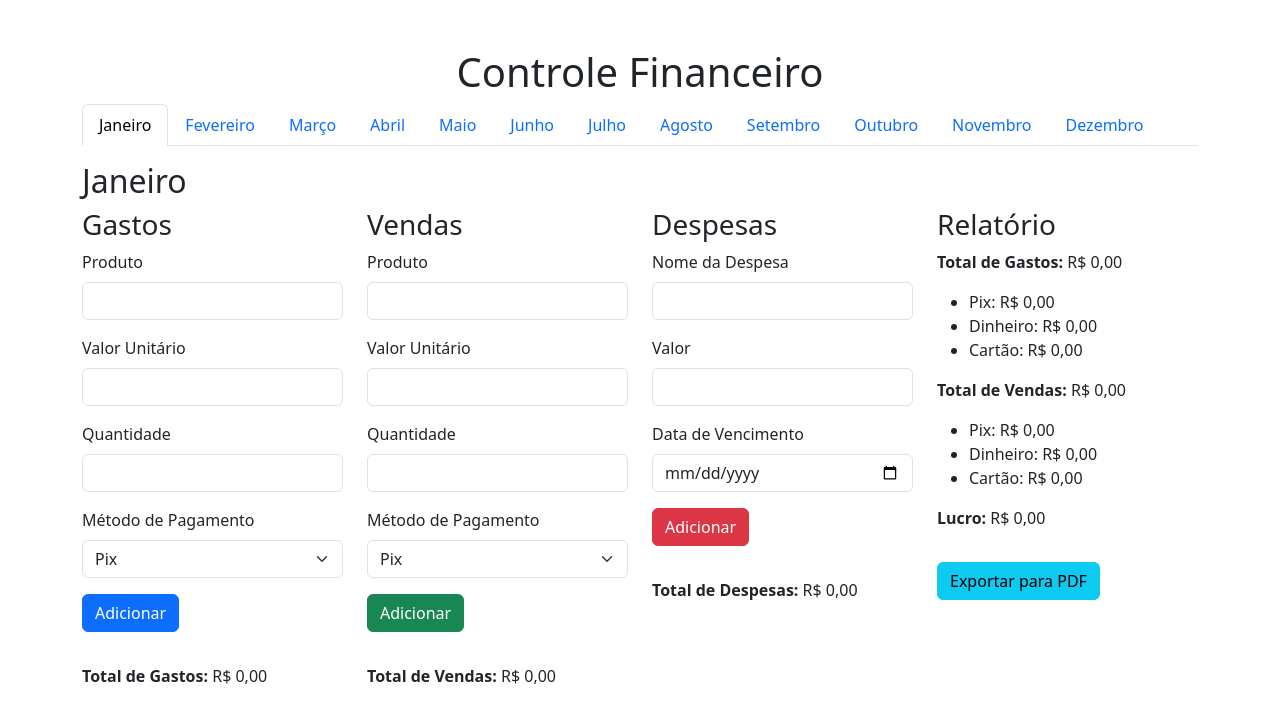
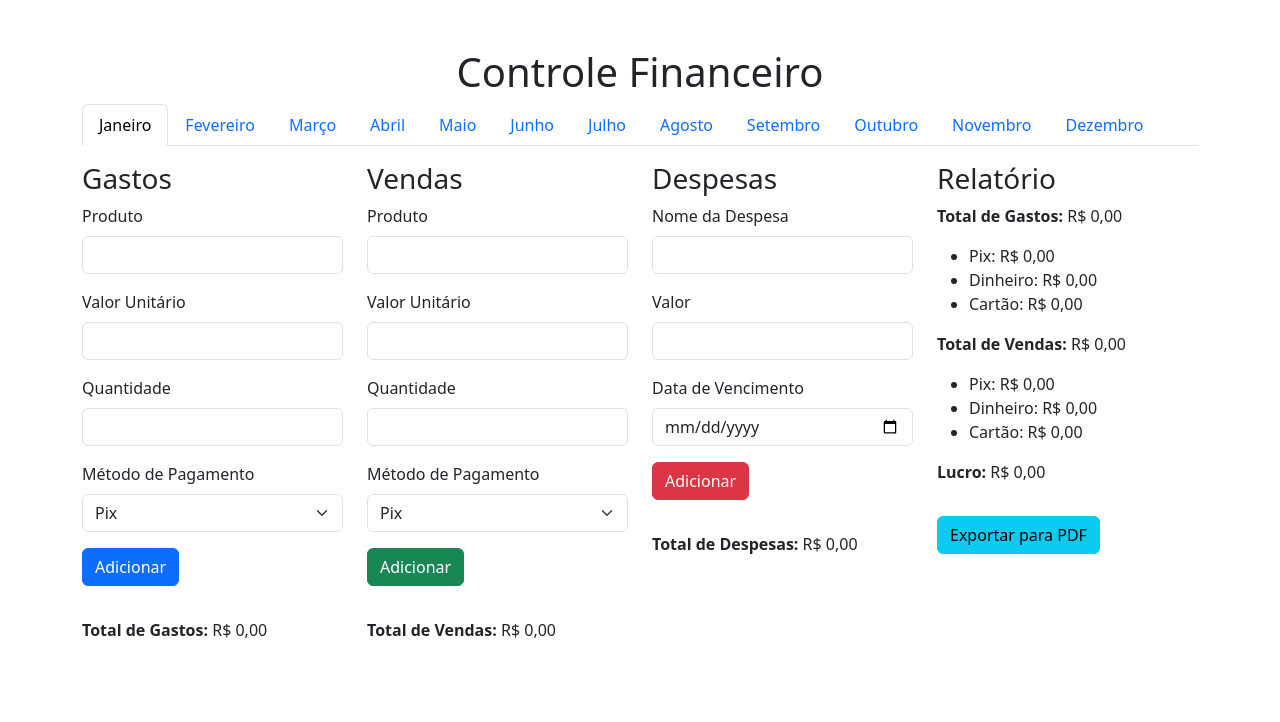
Before and after one commit to Gerleidson/ControleFinanceiro, a plain HTML site: page index.html in a window 1280 px wide. Drawn offline with nearby package versions, Linux system fonts and the light colour scheme.

Commit message:
remoção do titulo do mes

```diff
--- a/index.html
+++ b/index.html
@@ -59,7 +59,6 @@
             <script>
                 months.forEach((month, index) => {
                     document.write(`<div class='tab-pane fade ${index === 0 ? 'show active' : ''}' id='content-${index}' role='tabpanel'>
-                        <h2>${month}</h2>
                         <div class='row'>
                             <!-- Gastos -->
                                 <div class='col-md-3'>
```
